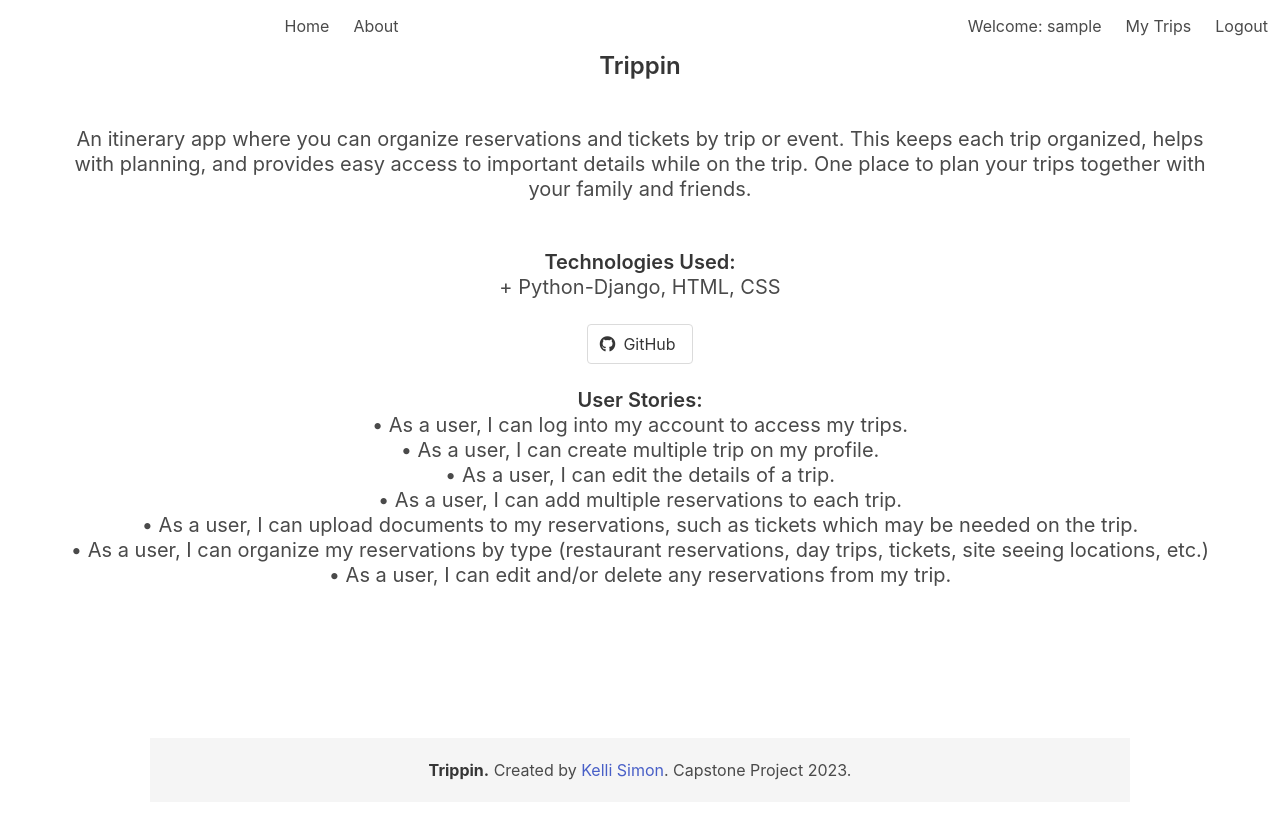
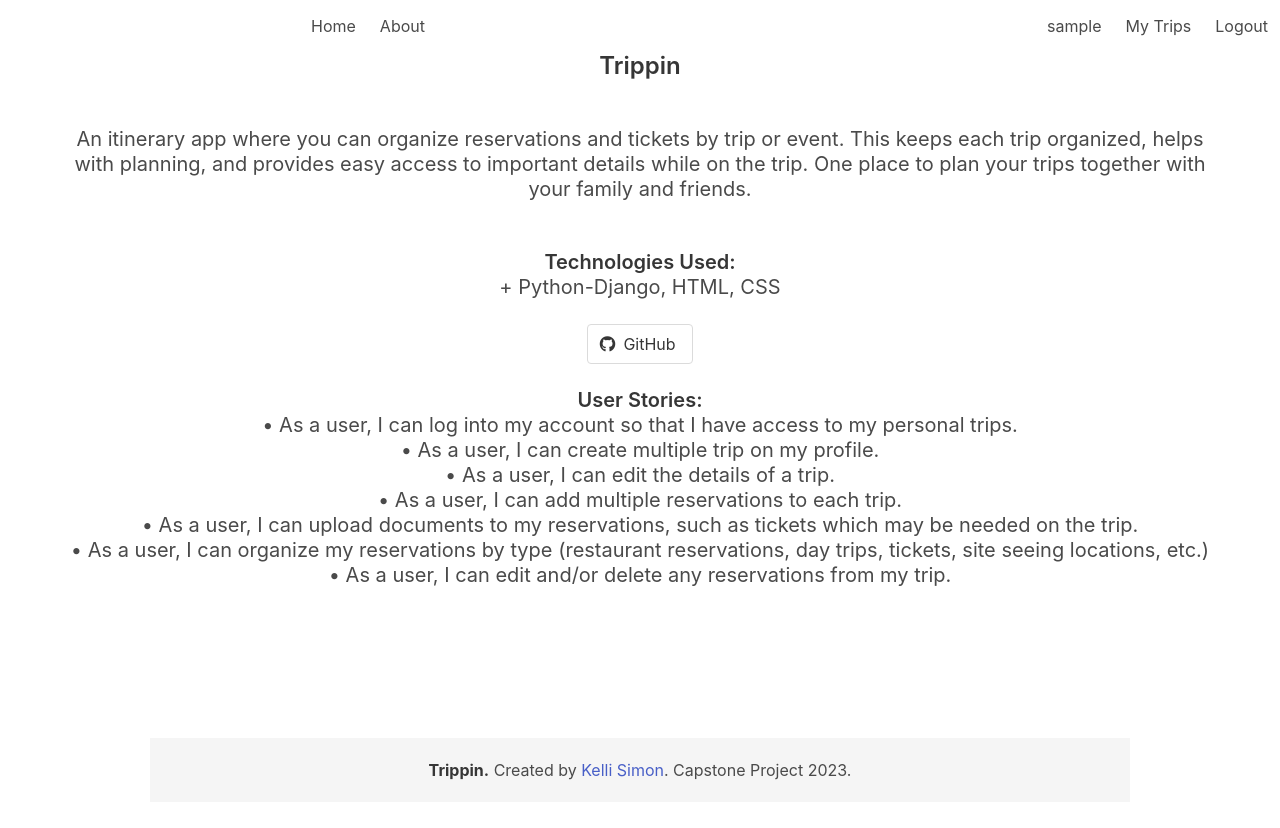
Before and after one commit to kellims/Capstone-Project-Trippin, a Django app: page /about/ in a window 1280 px wide. Shown: the top 828 px of the page. Run offline with Django 4.2, Linux system fonts and the light colour scheme; the visitor is signed in with stand-in values (Sample User, id 1).

Commit message:
added comment to base.html

```diff
--- a/main_app/templates/about.html
+++ b/main_app/templates/about.html
@@ -19,7 +19,7 @@
 <br>
 <h4 class="subtitle"><strong>User Stories:</strong>
     <div>
-        • As a user, I can log into my account to access my trips.<br>
+        • As a user, I can log into my account so that I have access to my personal trips.<br>
         • As a user, I can create multiple trip on my profile.<br>
         • As a user, I can edit the details of a trip.<br>
         • As a user, I can add multiple reservations to each trip.<br>
--- a/main_app/templates/base.html
+++ b/main_app/templates/base.html
@@ -26,7 +26,8 @@
             </div>
             {% if user.is_authenticated %}
                     <div class="navbar-menu navbar-end">
-                        <span class="navbar-item">Welcome: {{user.username}}</span>
+                        <span class="navbar-item"">{{user.username}}</span>
+                        <!-- create user page here for user to manage their account -->
                         <a class="navbar-item" href="/trips">My Trips</a>
                         <a class="navbar-item" href="{% url 'logout' %}">Logout</a>
                     </div>
```
Also changed, not shown: README.md.
